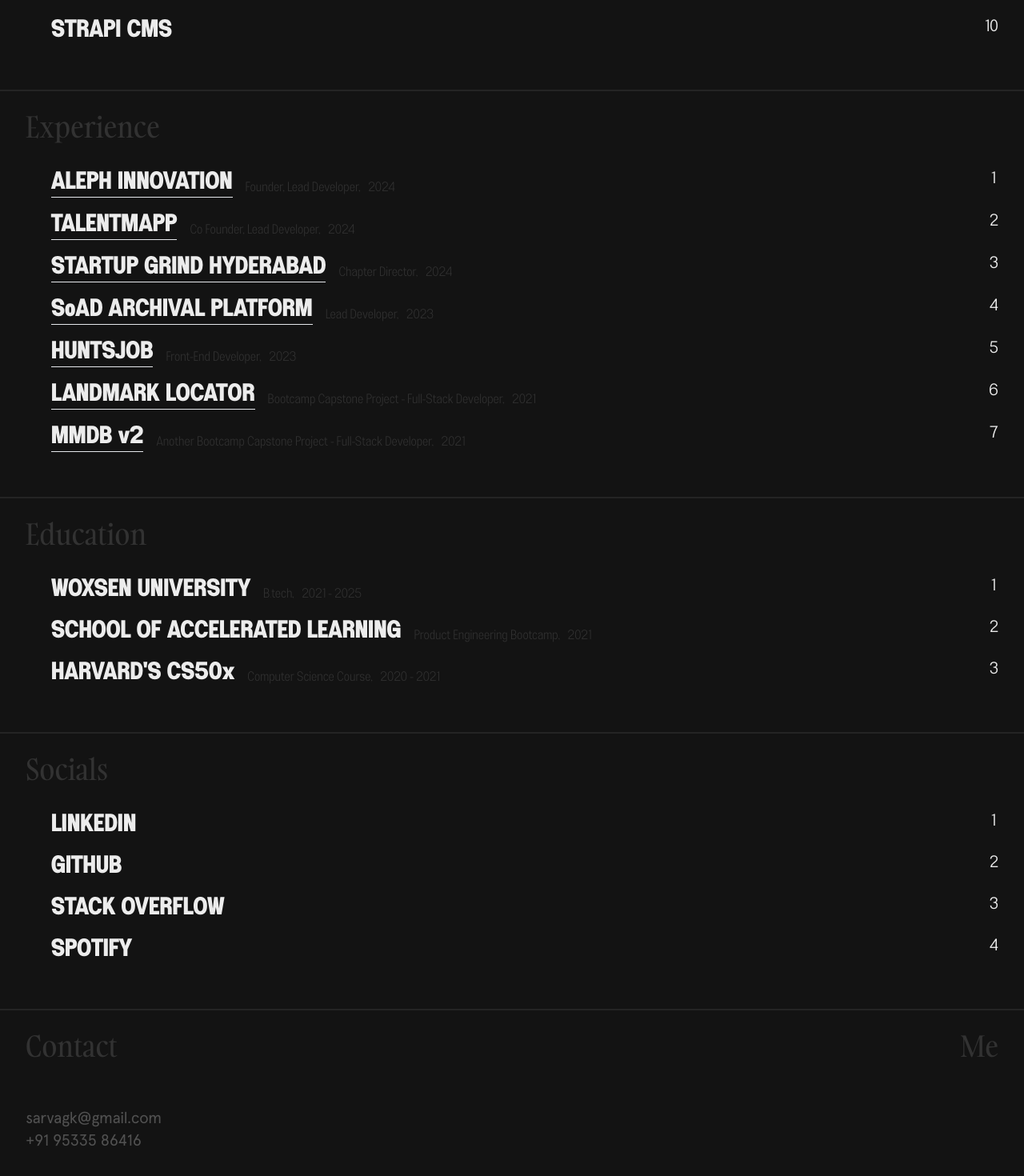
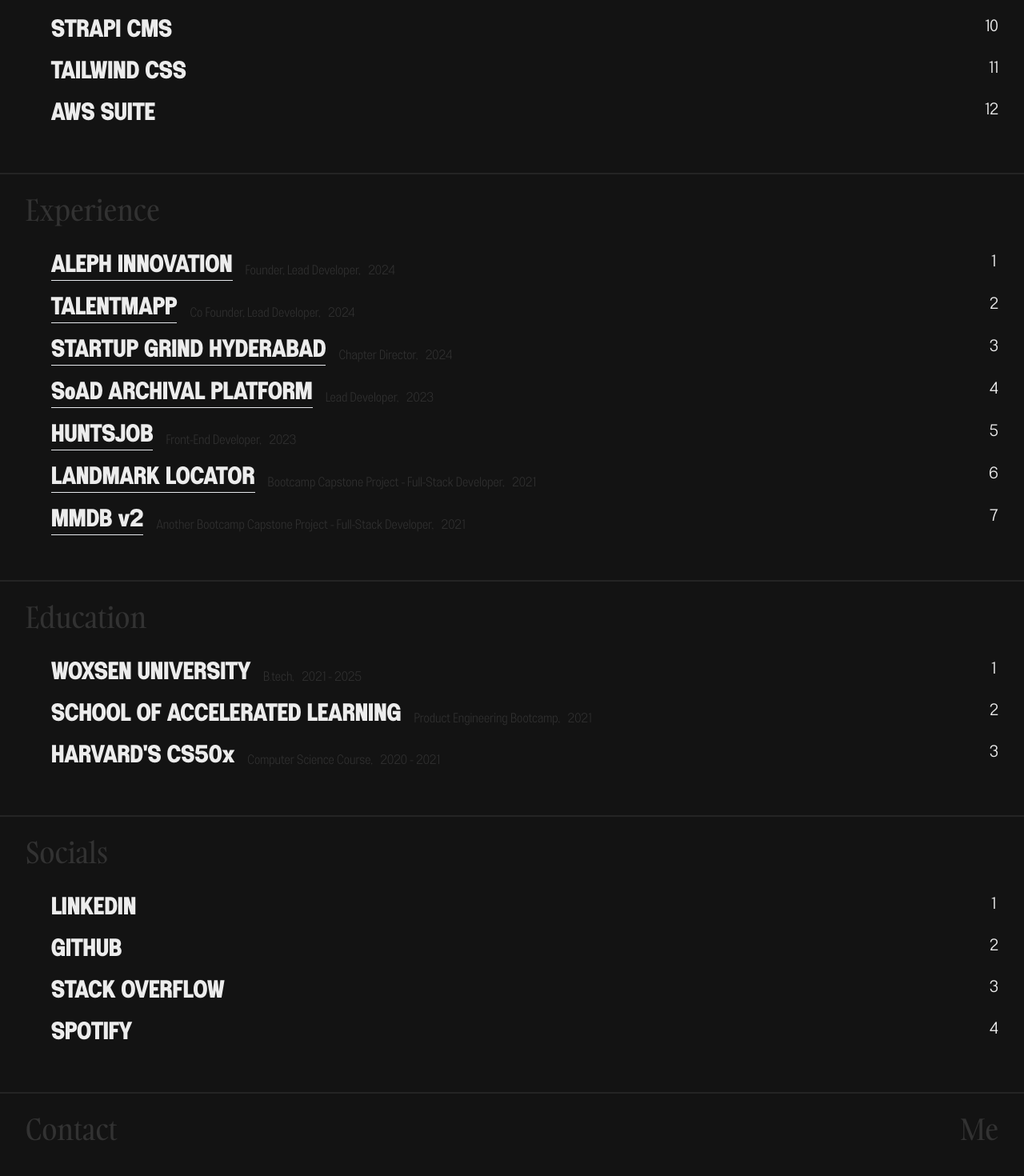
Before and after one commit to starbvuks/portfolio-2024, a Next.js app: page / in a window 1280 px wide. Shown: the part 1080-2550 px from the top of the page at 80% size. Built offline with nearby package versions, Linux system fonts and the light colour scheme.

Commit message:
last fo the day

```diff
--- a/src/app/components/Landing.jsx
+++ b/src/app/components/Landing.jsx
@@ -1,6 +1,6 @@
 "use client";
 import React, { useState, useEffect } from "react";
-import { useRouter } from 'next/navigation';
+import { useRouter } from "next/navigation";
 
 const data = {
   whatIDo: {
@@ -26,6 +26,8 @@ const data = {
       { name: "POSTGRESQL", number: "8" },
       { name: "EXPRESS JS", number: "9" },
       { name: "STRAPI CMS", number: "10" },
+      { name: "TAILWIND CSS", number: "11" },
+      { name: "AWS SUITE", number: "12" },
     ],
   },
   experience: {
@@ -132,21 +134,21 @@ const data = {
 };
 
 const Landing = () => {
-    const router = useRouter();
+  const router = useRouter();
 
   const [darkMode, setDarkMode] = useState(true);
-  const [typedSequence, setTypedSequence] = useState('');
+  const [typedSequence, setTypedSequence] = useState("");
 
   useEffect(() => {
-    const secretSequence = 's3crets';
+    const secretSequence = "s3crets";
 
     const handleKeyPress = (event) => {
       const { key } = event;
       const newTypedSequence = typedSequence + key;
 
       if (newTypedSequence === secretSequence) {
-        router.push('/s3crets');
-        setTypedSequence(''); // Reset typed sequence after successful match
+        router.push("/s3crets");
+        setTypedSequence(""); // Reset typed sequence after successful match
       } else if (!secretSequence.startsWith(newTypedSequence)) {
         // If the typed sequence doesn't match the beginning of the secret sequence,
         // reset the typed sequence to start fresh.
@@ -156,10 +158,10 @@ const Landing = () => {
       }
     };
 
-    window.addEventListener('keydown', handleKeyPress);
+    window.addEventListener("keydown", handleKeyPress);
 
     return () => {
-      window.removeEventListener('keydown', handleKeyPress);
+      window.removeEventListener("keydown", handleKeyPress);
     };
   }, [router, typedSequence]);
 
@@ -488,7 +490,13 @@ const Landing = () => {
           <span className="font-gambarino">Me</span>
         </div>
         {/* Items */}
-        <div className={darkMode ? "flex flex-col mt-8 md:mt-14 justify-between font-apercu text-sm md:text-xl text-[#515151] tracking-tight" : "flex flex-col mt-8 md:mt-14 justify-between font-apercu text-sm md:text-xl text-[#939393] tracking-tight"}>
+        <div
+          className={
+            darkMode
+              ? "flex flex-col mt-8 md:mt-20 justify-between font-apercu text-sm md:text-xl text-[#515151] tracking-tight"
+              : "flex flex-col mt-8 md:mt-20 justify-between font-apercu text-sm md:text-xl text-[#939393] tracking-tight"
+          }
+        >
           <a>sarvagk@gmail.com</a>
           <a>+91 95335 86416</a>
         </div>
@@ -496,4 +504,5 @@ const Landing = () => {
     </div>
   );
 };
+
 export default Landing;
--- a/src/app/s3crets/page.js
+++ b/src/app/s3crets/page.js
@@ -1,9 +1,38 @@
 "use client";
-import React, { useState } from "react";
-import Link from "next/link";
+import React, { useState, useEffect } from "react";
+import { useRouter } from 'next/navigation';
 
 const Secrets = () => {
+  const router = useRouter();
+
   const [darkMode, setDarkMode] = useState(true);
+  const [typedSequence, setTypedSequence] = useState('');
+
+  useEffect(() => {
+    const secretSequence = "goback";
+
+    const handleKeyPress = (event) => {
+      const { key } = event;
+      const newTypedSequence = typedSequence + key;
+
+      if (newTypedSequence === secretSequence) {
+        router.push("/");
+        setTypedSequence(""); // Reset typed sequence after successful match
+      } else if (!secretSequence.startsWith(newTypedSequence)) {
+        // If the typed sequence doesn't match the beginning of the secret sequence,
+        // reset the typed sequence to start fresh.
+        setTypedSequence(key);
+      } else {
+        setTypedSequence(newTypedSequence);
+      }
+    };
+
+    window.addEventListener("keydown", handleKeyPress);
+
+    return () => {
+      window.removeEventListener("keydown", handleKeyPress);
+    };
+  }, [router, typedSequence]);
 
   const toggleMode = () => {
     setDarkMode((prevMode) => !prevMode);
```
